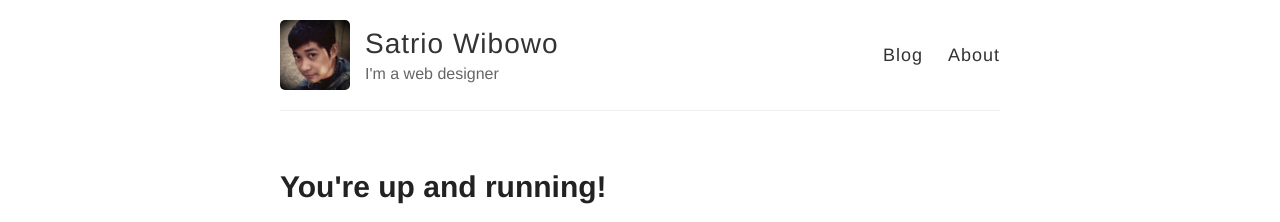
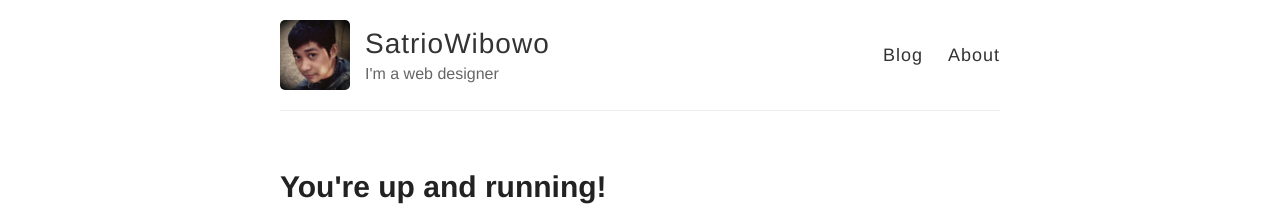
Before and after one commit to sa3owibowo/blog, a Jekyll site: the page built from index.html, in a window 1280 px wide. Shown: the top 222 px of the page. Built offline with Jekyll 4.4.1, drawn with Linux system fonts in a browser that asks for light colours.

Commit message:
Update _config.yml

```diff
--- a/_config.yml
+++ b/_config.yml
@@ -3,7 +3,7 @@
 #
 
 # Name of your site (displayed in the header)
-name: Satrio Wibowo
+name: SatrioWibowo
 
 # Short bio or description (displayed in the header)
 description: I'm a web designer
```
